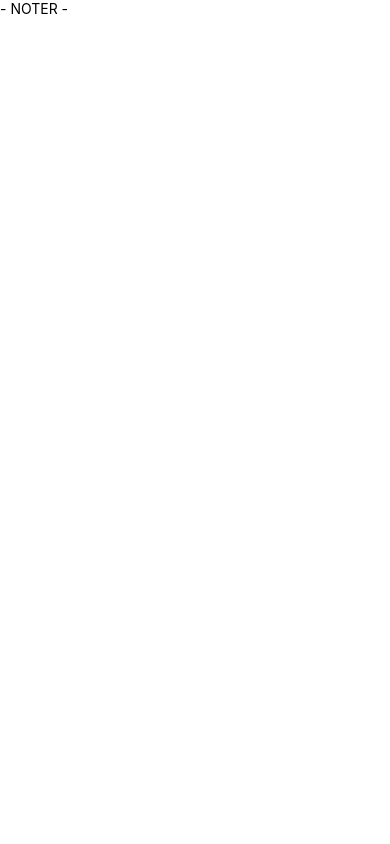
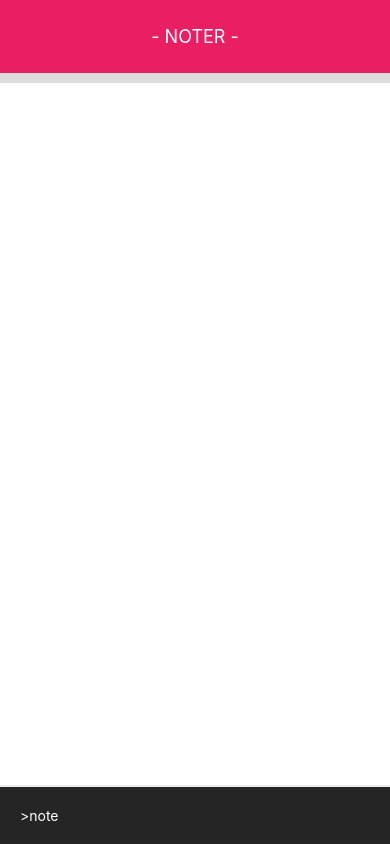
Before and after one commit to MiguelGarcia95/react-native-todolist, a React Native app: screen / in a window 390 px wide. Built offline with nearby package versions, Linux system fonts and the light colour scheme.

Commit message:
set up layout styling

```diff
--- a/app/components/Main.js
+++ b/app/components/Main.js
@@ -16,7 +16,7 @@
 
         <View style={styles.footer}>
           <TextInput
-            styles={styles.textInput}
+            style={styles.textInput}
             placeholder={'>note'}
             placeholderTextColor='white'
             underlineColorAndroid='transparent'
@@ -33,6 +33,37 @@
   container: {
     flex: 1,
   },
+  header: {
+    backgroundColor: '#e91e63',
+    alignItems: 'center',
+    justifyContent: 'center',
+    borderBottomWidth: 10,
+    borderBottomColor: '#ddd',
+  },
+  headerText: {
+    color: 'white',
+    fontSize: 18,
+    padding: 26,
+  },
+  scrollContainer: {
+    flex: 1,
+    marginBottom: 100,
+  },
+  footer: {
+    position: 'absolute',
+    bottom: 0,
+    left: 0,
+    right: 0,
+    zIndex: 10,
+  },
+  textInput: {
+    alignSelf: 'stretch',
+    color: '#fff',
+    padding: 20,
+    backgroundColor: '#252525',
+    borderTopWidth: 2,
+    borderTopColor: '#ededed'
+  }
 });
 
 
```
